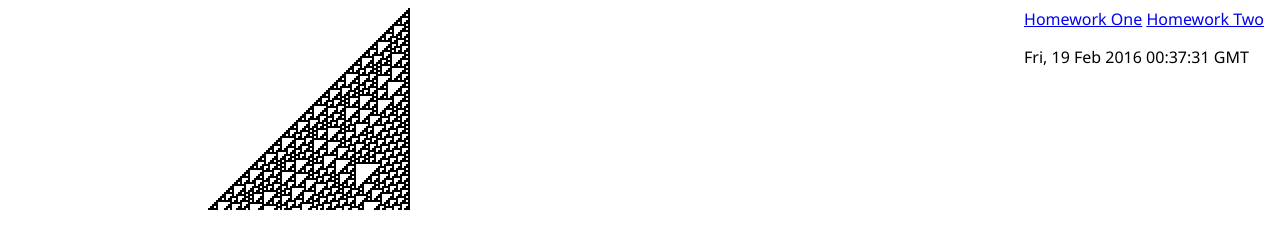
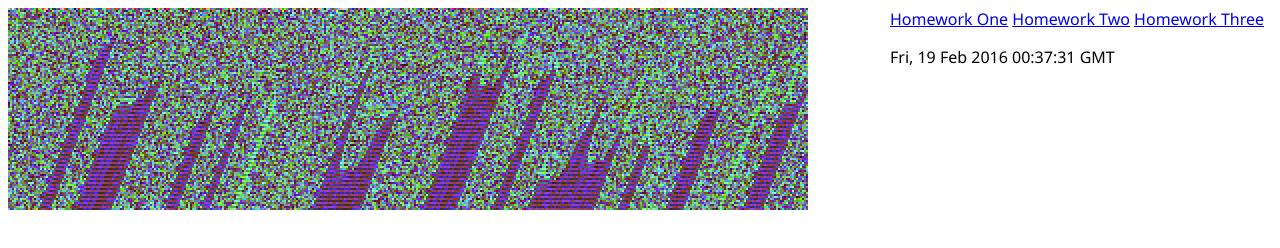
Before and after one commit to Nescient/cis600, a plain HTML site: page cis600/index.html in a window 1280 px wide. Shown: the top 248 px of the page. Drawn offline with nearby package versions, Linux system fonts and the light colour scheme.

Commit message:
added hw 3
this homework deals with a specific polynominal (and mapping it to a
color space)

```diff
--- /dev/null
+++ b/cis600/Hw3Controller.js
@@ -0,0 +1,82 @@
+var __extends = (this && this.__extends) || function (d, b) {
+    for (var p in b) if (b.hasOwnProperty(p)) d[p] = b[p];
+    function __() { this.constructor = d; }
+    d.prototype = b === null ? Object.create(b) : (__.prototype = b.prototype, new __());
+};
+var length = 400;
+var Hw3Controller = (function (_super) {
+    __extends(Hw3Controller, _super);
+    function Hw3Controller(elementId) {
+        _super.call(this, elementId);
+        this.currentRow = [];
+        this.data = [];
+        this.a = Math.random();
+        this.b = Math.random();
+        // http://stackoverflow.com/a/20066663
+        //this.currentRow = Array.apply(null, { length: length }).map(Function.call, Math.random);
+        for (var i = 0; i < length; ++i) {
+            this.currentRow.push(Math.random());
+        }
+        var svg = d3.select("main").append("canvas");
+        svg.attr("width", length * 2).attr("height", length * 20);
+        //svg.on("mousemove", () => this.onMouse());
+        this.svg = svg;
+        this.graphRow(this.currentRow, 0);
+        //this.statsBox = d3.select("main").append("div");
+        //this.statsBox.attr("id", "hw2stats");
+        return;
+    }
+    Hw3Controller.prototype.dostuff = function () {
+        var next_row = this.nextRow(this.currentRow);
+        this.data.push(this.currentRow);
+        this.graphRow(next_row, this.data.length);
+        this.currentRow = next_row;
+        return;
+    };
+    Hw3Controller.prototype.realMod = function (n, m) {
+        // javascript mod doesnt work with negative numbers
+        //http://stackoverflow.com/a/17323608
+        return ((n % m) + m) % m;
+    };
+    Hw3Controller.prototype.nextRow = function (row) {
+        var rval = Array(row.length);
+        for (var i = 0; i < row.length; ++i) {
+            var previous = row[this.realMod(i - 1, row.length)];
+            var current = row[this.realMod(i, row.length)];
+            var next = row[this.realMod(i + 1, row.length)];
+            rval[i] = this.poly(previous, current, next);
+            if (rval[i] > 1) {
+                alert(rval[i]);
+            }
+            else if (rval[i] < 0) {
+                alert(rval[i]);
+            }
+        }
+        return rval;
+    };
+    // taken from Blair's ALife1Dim Java program
+    Hw3Controller.prototype.poly = function (u, x, v) {
+        return (0.5 - 0.5 * Math.cos(Math.PI * (this.a + (this.a - this.b) * v + this.b * u * v - 2 * u * x * v)));
+    };
+    Hw3Controller.prototype.graphRow = function (row, yIndex) {
+        var total_width = parseInt(this.svg.style("width"));
+        var rec_width = total_width / row.length;
+        var y_index = yIndex * rec_width;
+        var context = this.svg.node().getContext("2d");
+        row.forEach(function (d, i) {
+            var hexstring = Math.round(row[i] * 0xFFFFFF).toString(16);
+            hexstring = (hexstring.length < 6) ? "000000".substr(hexstring.length - 6) + hexstring : hexstring;
+            context.beginPath();
+            context.rect(i * rec_width, y_index, rec_width, rec_width);
+            context.fillStyle = "#" + hexstring;
+            context.fill();
+            //if (row[i] == 0 && context.fillStyle != "#000000") {
+            //    var stop = true;
+            //}
+            //console.log(row[i].toString() + " -> " + context.fillStyle);
+            context.closePath();
+        });
+    };
+    return Hw3Controller;
+})(BaseTimer);
+//# sourceMappingURL=Hw3Controller.js.map
--- a/cis600/index.html
+++ b/cis600/index.html
@@ -11,18 +11,20 @@
     <script src="BaseTimer.js"></script>
     <script src="Hw1Controller.js"></script>
     <script src="Hw2Controller.js"></script>
+    <script src="Hw3Controller.js"></script>
 </head>
 <body>
     <div id="navdiv">
         <nav>
             <a href="javascript:load_hw(1);">Homework One</a>
             <a href="javascript:load_hw(2);">Homework Two</a>
+            <a href="javascript:load_hw(3);">Homework Three</a>
         </nav>
         <div id="timediv"><p id="timep"></p></div>
     </div>
     <main></main>
     <script>
-        var hw = "2";
+        var hw = "3";
         if (window.location.hash) {
             var index = window.location.hash.search("hw");
             hw = window.location.hash.substring(index + 2);
@@ -37,10 +39,14 @@
                     var hw = new Hw1Controller("timep");
                     hw.start();
                     break;
-                default:
                 case "2":
                     document.title += " - Rule 110";
                     new Hw2Controller("timep").start();
+                    break;
+                default:
+                case "3":
+                    document.title += " - Entropy Heat Map";
+                    new Hw3Controller("timep").start();
                     break;
             }
         }
```
Also changed, not shown: cis600/Hw3Controller.ts (added, +91 -0 lines), 2 other files.
